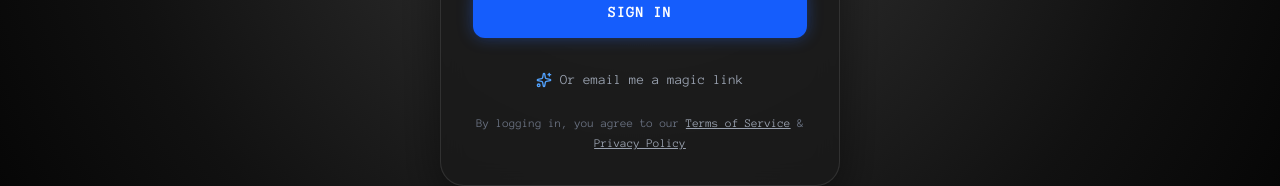
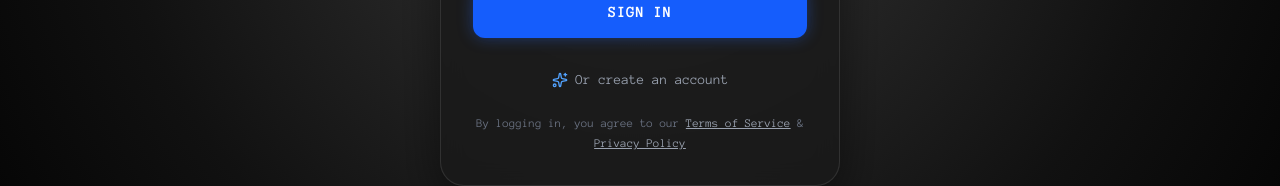
Before and after one commit to leoncvenk/Project-Assignment-Gymmer, a React (Vite) app in the folder RAI/frontend/web/: page /profile in a window 1280 px wide. Shown: the part 566-752 px from the top of the page. Built offline with nearby package versions, Linux system fonts and the light colour scheme.

Commit message:
style(RAI/frontend/web): updated login form

```diff
--- a/RAI/frontend/web/src/components/AuthPage.jsx
+++ b/RAI/frontend/web/src/components/AuthPage.jsx
@@ -152,7 +152,7 @@ export default function AuthPage() {
           <div className="mt-8 flex flex-col items-center gap-4">
             <button className="flex items-center text-gray-400 hover:text-white transition-colors text-sm">
               <Sparkles className="mr-2 h-4 w-4 text-blue-400" />
-              Or email me a magic link
+              Or create an account
             </button>
             <p className="text-xs text-gray-500 text-center mt-2 leading-relaxed">
               By logging in, you agree to our{' '}
```
